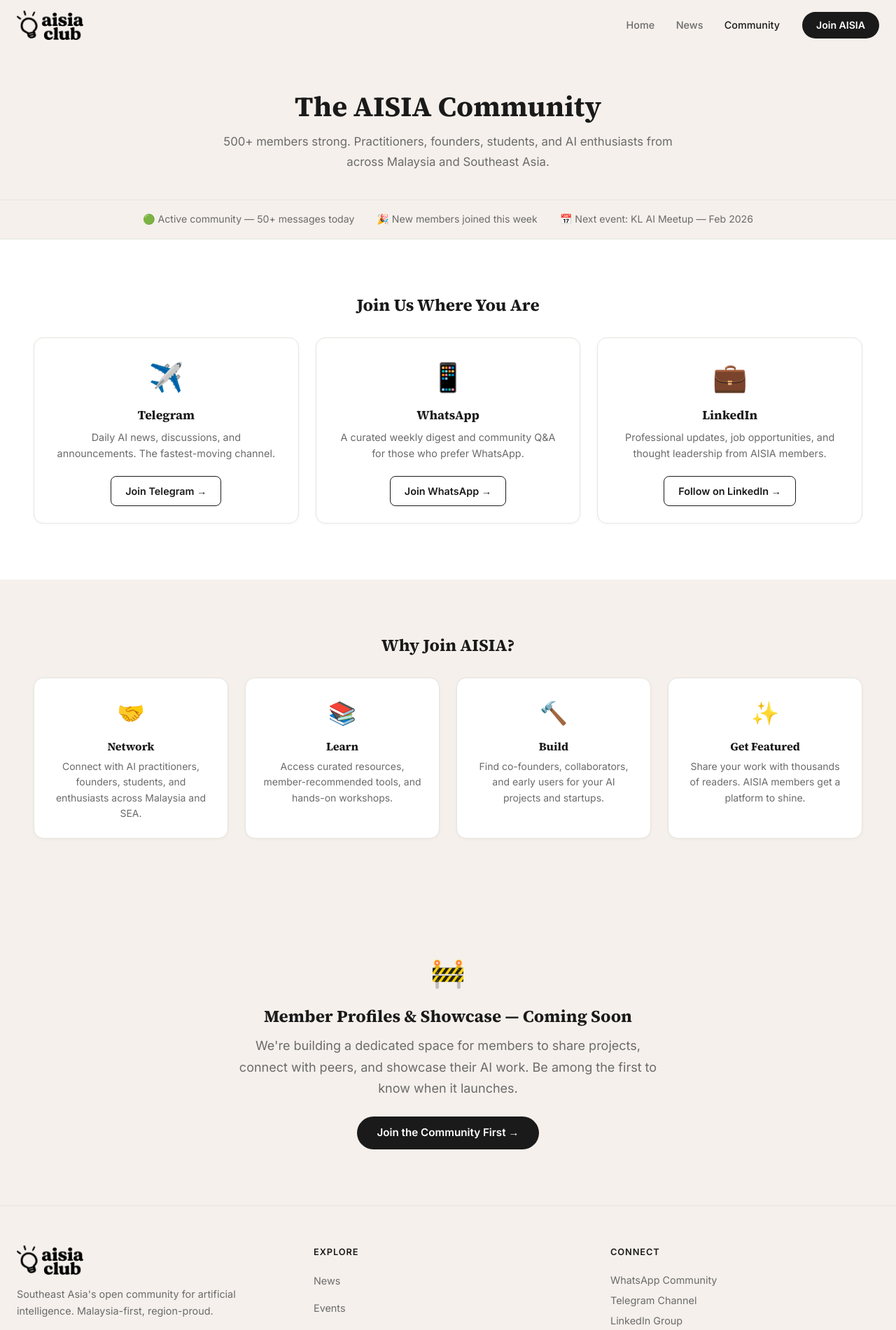
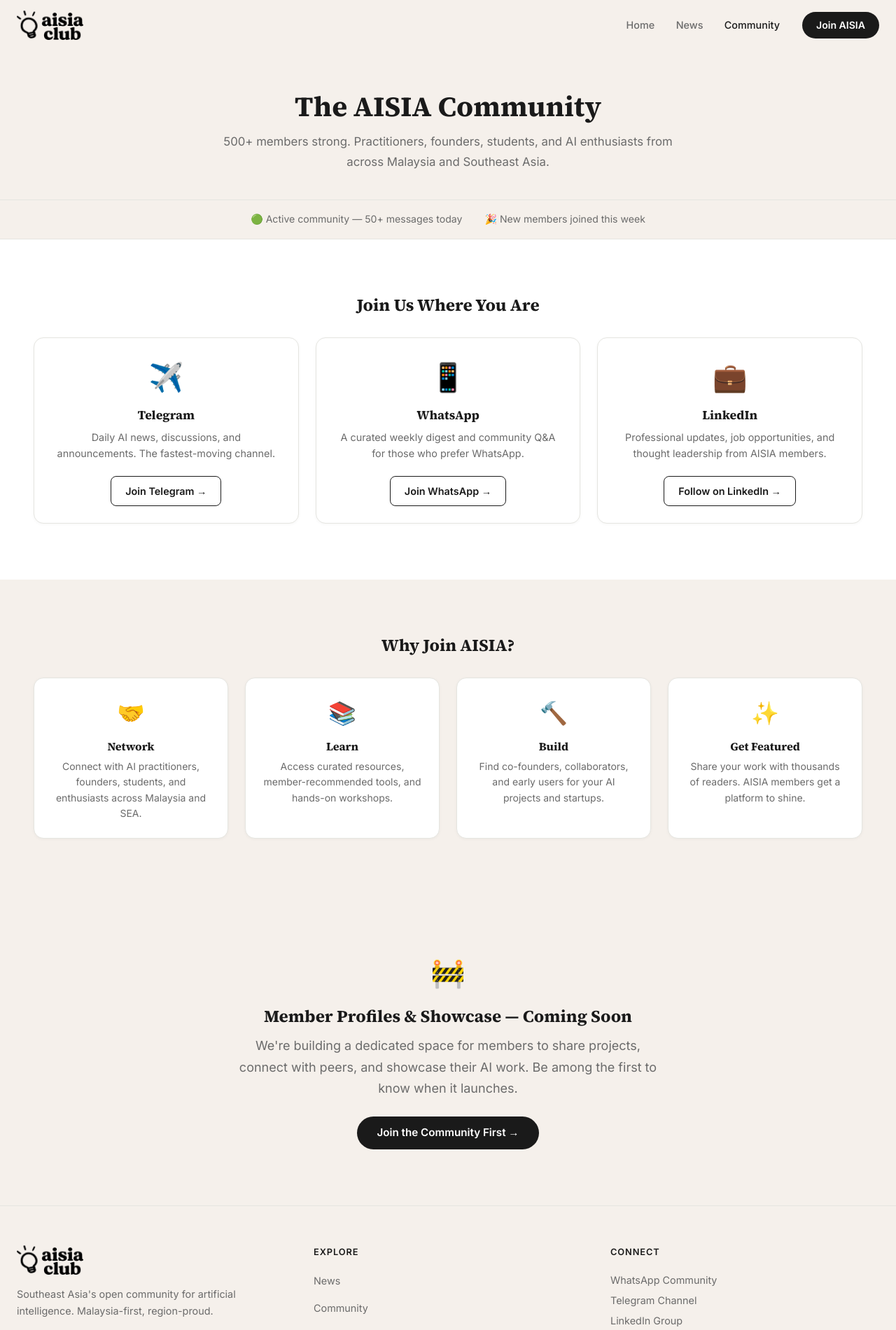
Before and after one commit to neoandor/aisia-club, a Next.js app: page /community in a window 1280 px wide. Shown: the top 1900 px of the page at 70% size. Built offline with nearby package versions, Linux system fonts and the light colour scheme.

Commit message:
fix: hide all event references — nav, footer, community page ticker

```diff
--- a/app/community/page.tsx
+++ b/app/community/page.tsx
@@ -27,7 +27,6 @@
             {[
               { dot: "#22C55E", text: "🟢 Active community — 50+ messages today" },
               { dot: "#1A1A1A", text: "🎉 New members joined this week" },
-              { dot: "#1A1A1A", text: "📅 Next event: KL AI Meetup — Feb 2026" },
             ].map((s) => (
               <span key={s.text} style={{ color: "#6B6B6B", fontSize: "0.88rem" }}>{s.text}</span>
             ))}
--- a/components/Footer.tsx
+++ b/components/Footer.tsx
@@ -20,7 +20,7 @@
             <div style={{ fontWeight: 600, fontSize: "0.8rem", textTransform: "uppercase", letterSpacing: "0.07em", color: "#1A1A1A", marginBottom: 16, fontFamily: "'Inter', system-ui, sans-serif" }}>Explore</div>
             {[
               { href: "/news", label: "News" },
-              { href: "/events", label: "Events" },
+              /* { href: "/events", label: "Events" }, */
               { href: "/community", label: "Community" },
               { href: "/about", label: "About" },
             ].map((l) => (
```
